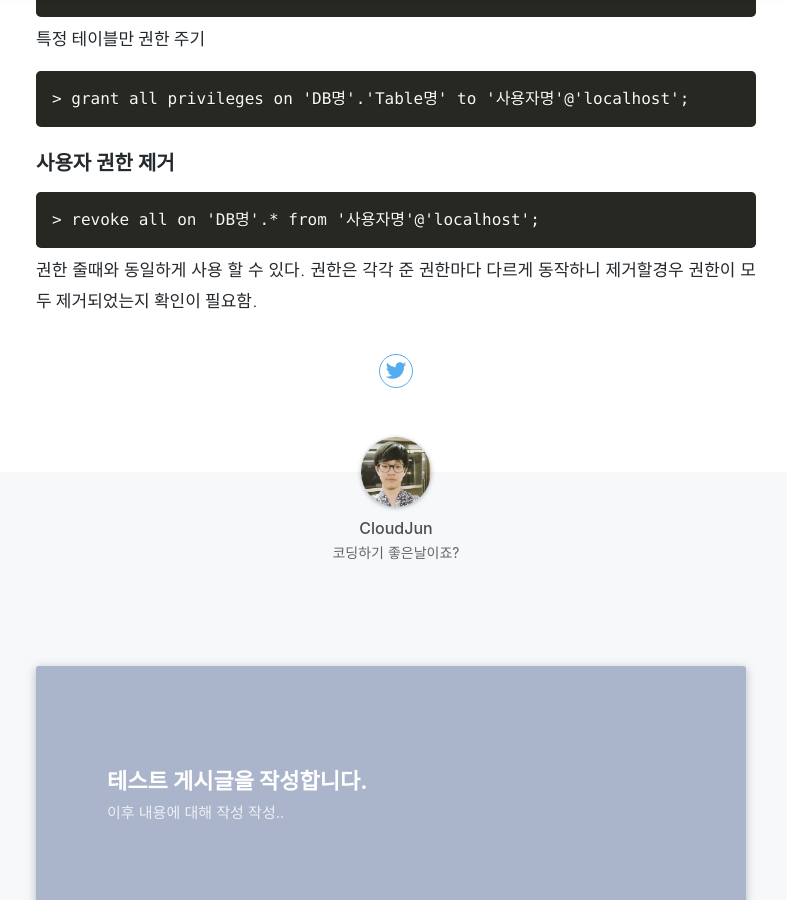
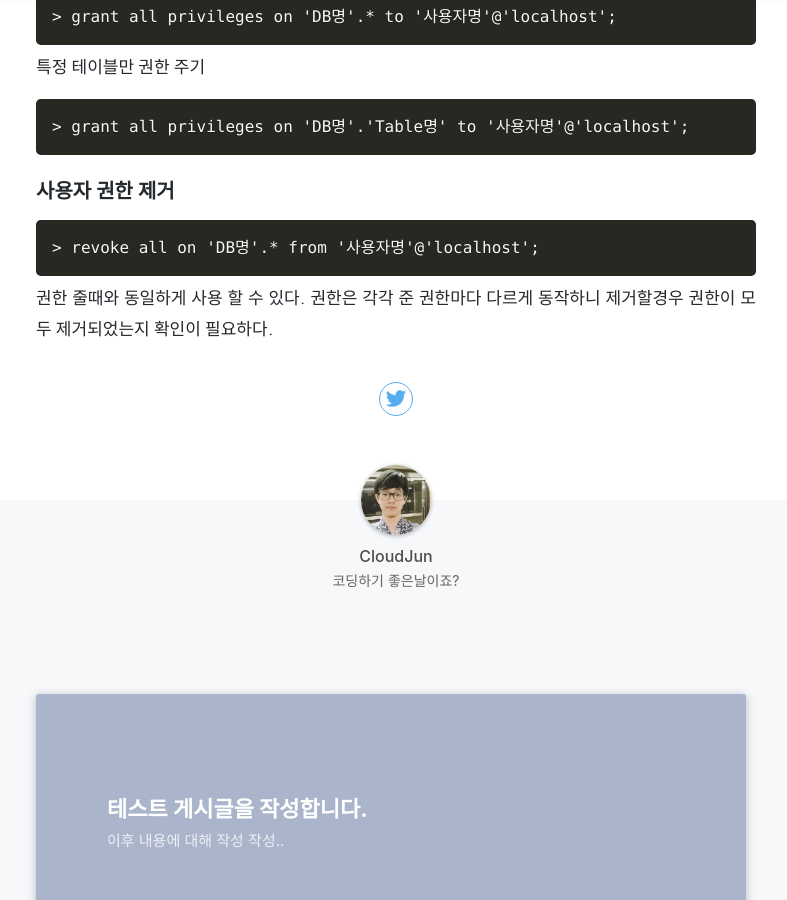
Before and after one commit to sistinafibel/sistinafibel.github.io, a Jekyll site: the page built from _posts/2019-06-05-[Mysql]-사용자-추가,-삭제,-권한부여.md, in a window 1280 px wide and 900 px high, scrolled down 1305 px. Shown: the whole window, without its empty margins (244-1031 px from the left). Built offline with Jekyll 4.4.1, drawn with Linux system fonts in a browser that asks for light colours; nearby versions of some CDN libraries; a style sheet for code colours, icons or effects is not loaded.

Commit message:
post 작성

````diff
--- a/_posts/2019-06-05-[Mysql]-사용자-추가,-삭제,-권한부여.md
+++ b/_posts/2019-06-05-[Mysql]-사용자-추가,-삭제,-권한부여.md
@@ -3,7 +3,7 @@ layout: post
 title: '[Mysql] 사용자 추가, 삭제, 권한부여'
 date: 2019-06-05
 author: cloudjun
-tags: mysql , DB
+tags: mysql DB
 ---
 ### 개요
 
@@ -12,6 +12,7 @@ tags: mysql , DB
 
 > 포스트 작성시 mysql 버전은 5.7.24 로 사용하였음.
 
+--------
 ### 사용자 확인하기
 
 ```mysql
@@ -63,4 +64,4 @@ localhost 부분은 %로 사용하면 외부 접속을 허용하며
 ```
 
 권한 줄때와 동일하게 사용 할 수 있다.
-권한은 각각 준 권한마다 다르게 동작하니 제거할경우 권한이 모두 제거되었는지 확인이 필요함.
+권한은 각각 준 권한마다 다르게 동작하니 제거할경우 권한이 모두 제거되었는지 확인이 필요하다.
````
